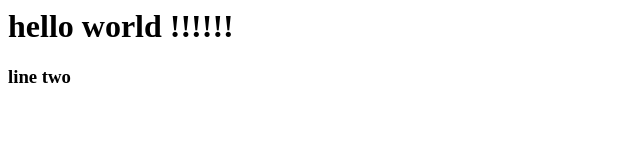
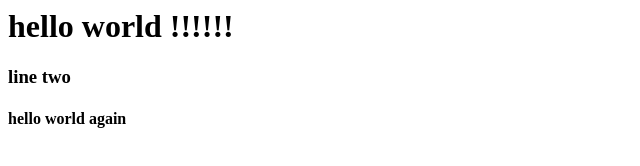
Before and after one commit to Aminul-123/Projects-100, a plain HTML site: page index.html in a window 1280 px wide. Shown: the whole page, without its empty margins (0-640 px from the left). Drawn offline with Linux system fonts and the light colour scheme.

Commit message:
html file changed

```diff
--- a/index.html
+++ b/index.html
@@ -1,2 +1,3 @@
 <h1>hello world !!!!!!</h1>
 <h3>line two</h3>
+<h4>hello world again</h4>
```
